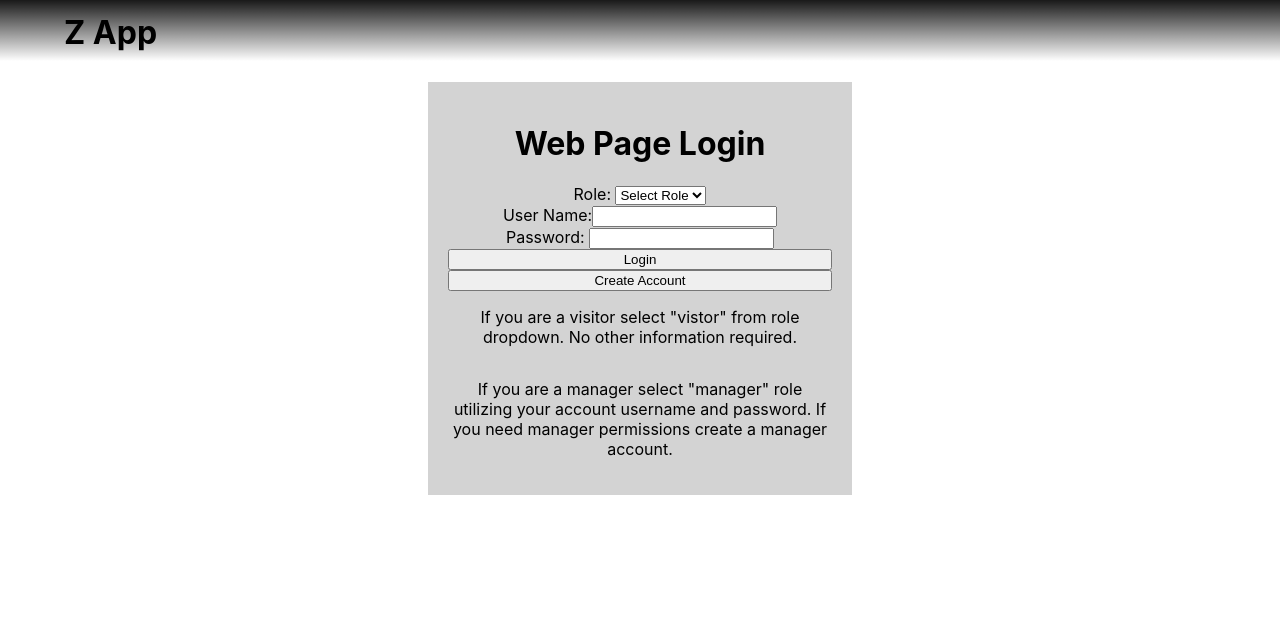
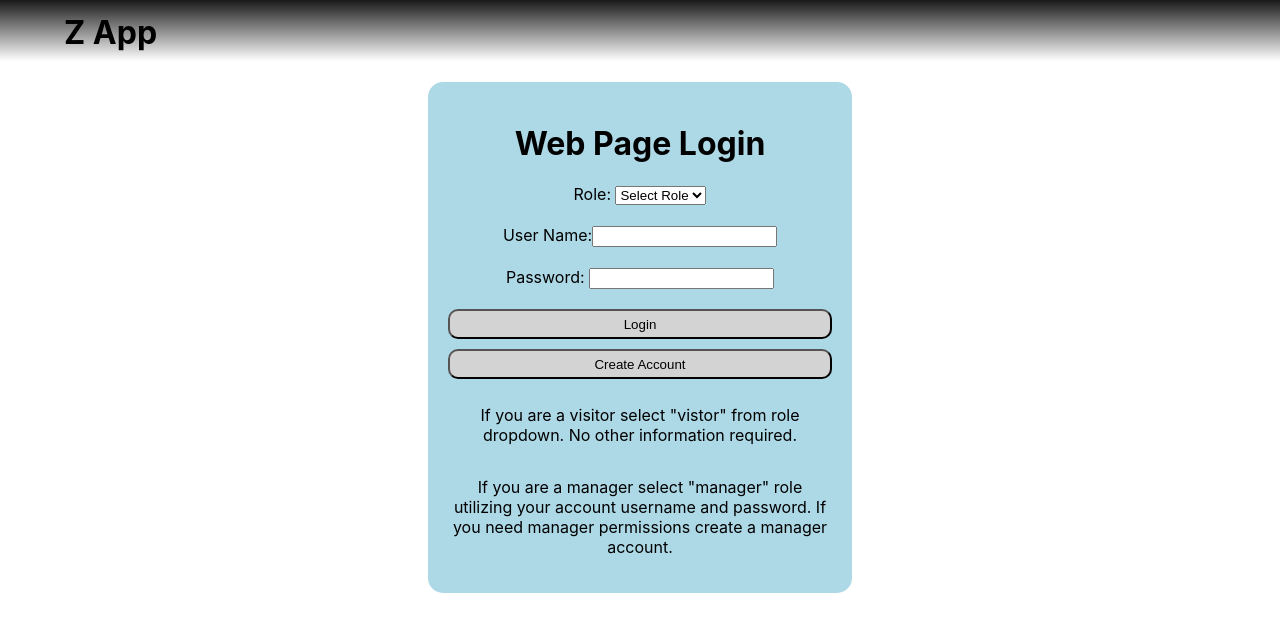
Before and after one commit to WollerChris/App2, a React (Create React App) app in the folder frontend/zfront/: page / in a window 1280 px wide. Shown: the top 632 px of the page. Built offline with nearby package versions, Linux system fonts and the light colour scheme; no server answers.

Commit message:
loginpage css completed

```diff
--- a/frontend/zfront/src/Components/Login/Login.css
+++ b/frontend/zfront/src/Components/Login/Login.css
@@ -4,7 +4,26 @@
     justify-content: center;
     flex-direction: column;
     width: 30vw;
-    background-color: lightgrey;
+    background-color: lightblue;
     padding: 20px;
     margin: auto;
+    border-radius: 15px;
 }
+
+.loginform {
+    padding: 20px;
+}
+
+
+
+.LoginBtn {
+    height: 30px;
+    margin-bottom: 10px;
+
+    background-color: lightgrey;
+    border-radius: 10px;
+}
+.LoginBtn:hover {
+    cursor: pointer;
+    box-shadow: 0px 10px 25px 0px rgba(0,0,0,0.5);
+}
--- a/frontend/zfront/src/Components/Login/Login.js
+++ b/frontend/zfront/src/Components/Login/Login.js
@@ -74,14 +74,14 @@ function Login() {
           </select>
         </div>
         <div>
-            <form id='myForm' onSubmit = {handleSubmit}>
+            <form className='loginform' id='myForm' onSubmit = {handleSubmit}>
                 <label> User Name:</label>
                 <input
                     type='text'
                     value={ username }
                     onChange={(e) => setUserName(e.target.value)}
                     /><br></br>
-
+                      <br></br>
                 <label> Password: </label>
                 <input
                     type='text'
```
